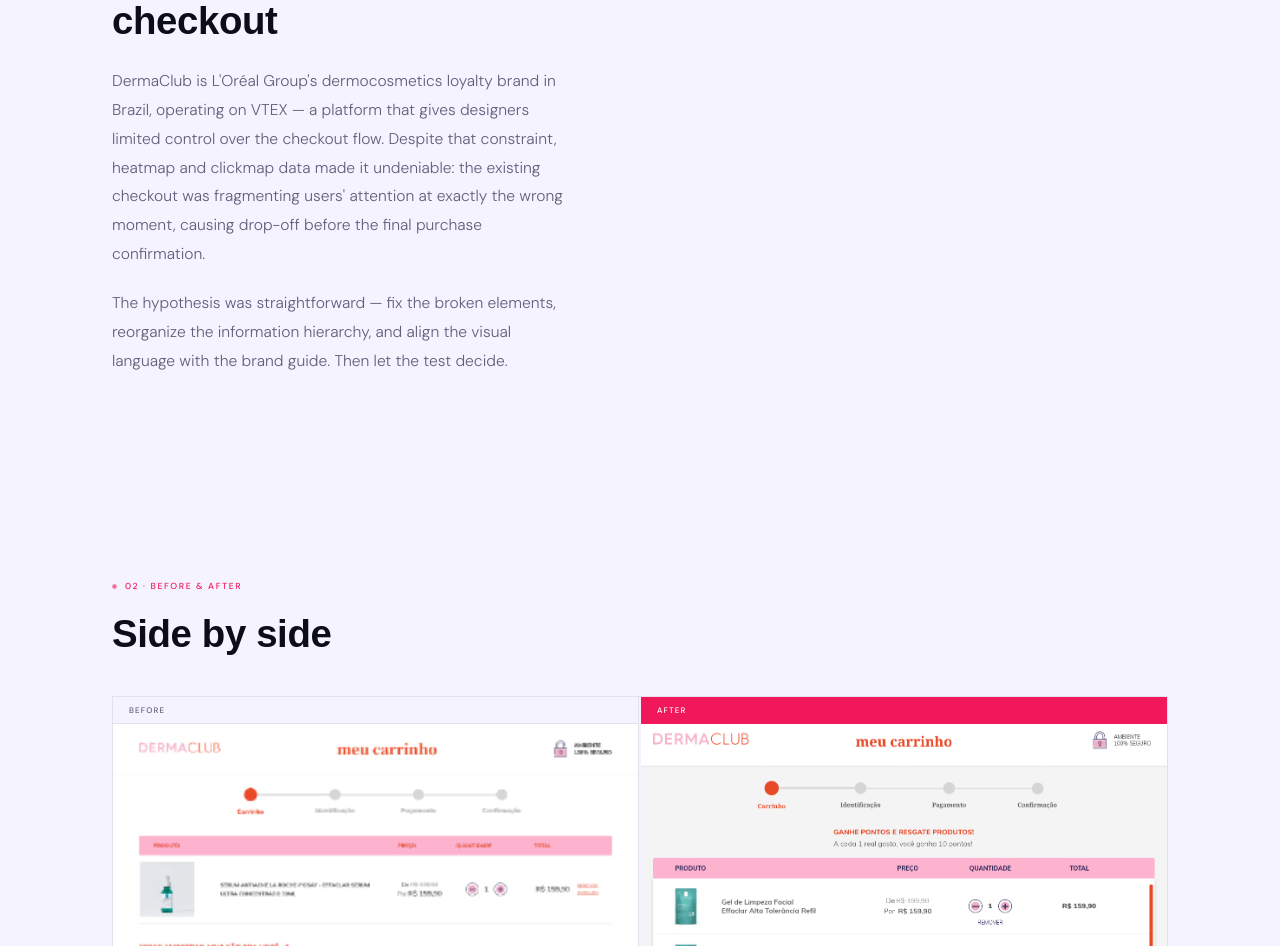
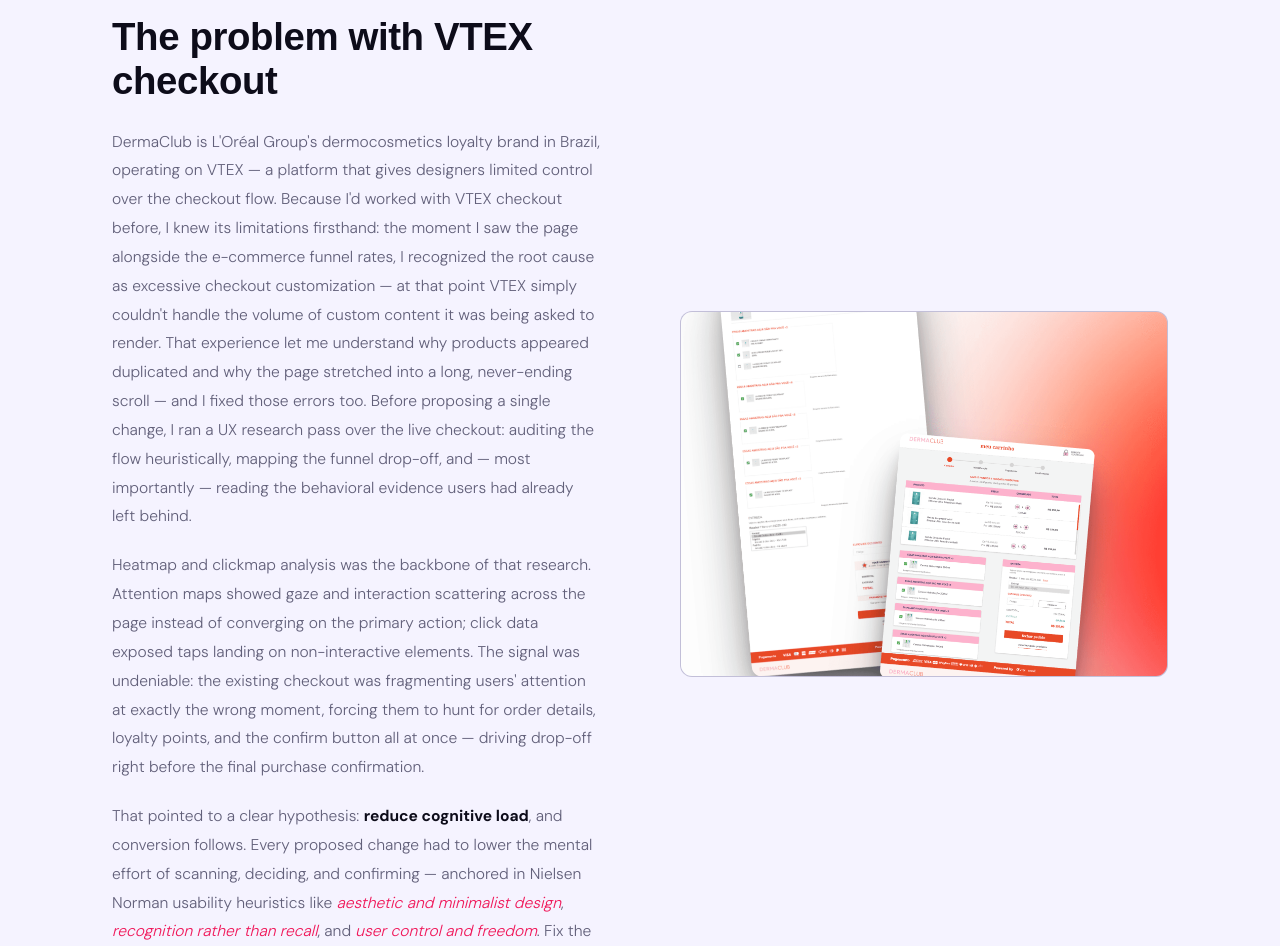
Before and after one commit to Tayhlow8/Tayna-portfolio-website, a Vue app: page /work/dermaclub in a window 1280 px wide. Shown: the part 1006-1952 px from the top of the page. Built offline with nearby package versions, Linux system fonts and the light colour scheme; a web font is replaced by a local one.

Commit message:
dermaclub page update
Co-Authored-By: Claude Sonnet 5 <noreply@anthropic.com>

```diff
--- a/src/components/AboutSection.vue
+++ b/src/components/AboutSection.vue
@@ -1,6 +1,10 @@
 <template>
-  <section id="sobre" class="ab-root" ref="sectionEl" aria-labelledby="sobre-heading">
-
+  <section
+    id="sobre"
+    class="ab-root"
+    ref="sectionEl"
+    aria-labelledby="sobre-heading"
+  >
     <!-- Eyebrow -->
     <div class="ab-eyebrow" aria-hidden="true">
       <span class="ab-eyebrow__line"></span>
@@ -28,97 +32,187 @@
     <blockquote
       class="ab-quote"
       :class="{ 'ab-quote--visible': visible }"
-      :style="{ transitionDelay: visible ? `${t.sentences.length * 0.22}s` : '0s' }"
+      :style="{
+        transitionDelay: visible ? `${t.sentences.length * 0.22}s` : '0s',
+      }"
     >
       {{ t.quote }}
     </blockquote>
-
   </section>
 </template>
 
 <script setup>
-import { computed, ref, onMounted, onUnmounted } from 'vue'
+import { computed, ref, onMounted, onUnmounted } from "vue";
 
 const props = defineProps({
-  lang  : { type: String, default: 'PT' },
-  theme : { type: String, default: 'light' },
-})
+  lang: { type: String, default: "PT" },
+  theme: { type: String, default: "light" },
+});
 
 // ── Copy ──────────────────────────────────────────────────
 const copy = {
   PT: {
-    label: 'Sobre mim',
+    label: "Sobre mim",
     sentences: [
-      [{ text: 'Design começa muito ' }, { text: 'antes', hl: true }, { text: ' do pixel.' }],
-      [{ text: 'Passei 5 anos imersa em e-commerce — dos ' }, { text: 'funis de conversão', hl: true }, { text: ' ao ' }, { text: 'checkout,', hl: true }],
-      [{ text: 'da ' }, { text: 'pesquisa de usuário', hl: true }, { text: ' ao ' }, { text: 'design system,', hl: true }],
-      [{ text: 'conectando o que o ' }, { text: 'negócio precisa,', hl: true }, { text: ' o que o ' }, { text: 'usuário sente,', hl: true }],
-      [{ text: 'e expandindo os limites do que a tecnologia consegue ' }, { text: 'entregar.', hl: true }],
+      [
+        { text: "Design começa muito " },
+        { text: "antes", hl: true },
+        { text: " do pixel." },
+      ],
+      [
+        { text: "Passei 5 anos imersa em e-commerce — dos " },
+        { text: "funis de conversão", hl: true },
+        { text: " ao " },
+        { text: "checkout,", hl: true },
+      ],
+      [
+        { text: "da " },
+        { text: "pesquisa de usuário", hl: true },
+        { text: " ao " },
+        { text: "design system,", hl: true },
+      ],
+      [
+        { text: "conectando o que o " },
+        { text: "negócio precisa,", hl: true },
+        { text: " o que o " },
+        { text: "usuário sente,", hl: true },
+      ],
+      [
+        { text: "e expandindo os limites do que a tecnologia consegue " },
+        { text: "entregar.", hl: true },
+      ],
     ],
-    quote: 'Design é a arte de fazer a tecnologia parecer inevitável.',
+    quote: "Design é a arte de fazer a tecnologia parecer inevitável.",
   },
   EN: {
-    label: 'About me',
+    label: "About me",
     sentences: [
-      [{ text: 'Design starts long ' }, { text: 'before', hl: true }, { text: ' the pixel.' }],
-      [{ text: 'I spent 5 years deep in e-commerce — from ' }, { text: 'conversion funnels', hl: true }, { text: ' to ' }, { text: 'checkout flows,', hl: true }],
-      [{ text: 'from ' }, { text: 'user research', hl: true }, { text: ' to ' }, { text: 'design systems,', hl: true }],
-      [{ text: 'connecting business ' }, { text: 'needs,', hl: true }, { text: ' what the ' }, { text: 'user feels,', hl: true }],
-      [{ text: 'and pushing boundaries on what technology can ' }, { text: 'deliver.', hl: true }],
+      [
+        { text: "Design starts long " },
+        { text: "before", hl: true },
+        { text: " the pixel." },
+      ],
+      [
+        { text: "I spent 5 years deep in e-commerce — from " },
+        { text: "conversion funnels", hl: true },
+        { text: " to " },
+        { text: "checkout flows,", hl: true },
+      ],
+      [
+        { text: "from " },
+        { text: "user research", hl: true },
+        { text: " to " },
+        { text: "design systems,", hl: true },
+      ],
+      [
+        { text: "connecting business " },
+        { text: "needs,", hl: true },
+        { text: " " },
+        { text: "user feels,", hl: true },
+      ],
+      [
+        { text: "and pushing boundaries on what technology can " },
+        { text: "deliver.", hl: true },
+      ],
     ],
-    quote: 'Design is the art of making technology feel inevitable.',
+    quote: "Design is the art of making technology feel inevitable.",
   },
   ES: {
-    label: 'Sobre mí',
+    label: "Sobre mí",
     sentences: [
-      [{ text: 'El diseño empieza mucho ' }, { text: 'antes', hl: true }, { text: ' del píxel.' }],
-      [{ text: 'Pasé 5 años en e-commerce — del ' }, { text: 'funnel de conversión', hl: true }, { text: ' al ' }, { text: 'checkout,', hl: true }],
-      [{ text: 'de la ' }, { text: 'investigación de usuario', hl: true }, { text: ' al ' }, { text: 'design system,', hl: true }],
-      [{ text: 'conectando lo que el ' }, { text: 'negocio necesita,', hl: true }, { text: ' lo que el ' }, { text: 'usuario siente,', hl: true }],
-      [{ text: 'y empujando los límites de lo que la tecnología puede ' }, { text: 'entregar.', hl: true }],
+      [
+        { text: "El diseño empieza mucho " },
+        { text: "antes", hl: true },
+        { text: " del píxel." },
+      ],
+      [
+        { text: "Pasé 5 años en e-commerce — del " },
+        { text: "funnel de conversión", hl: true },
+        { text: " al " },
+        { text: "checkout,", hl: true },
+      ],
+      [
+        { text: "de la " },
+        { text: "investigación de usuario", hl: true },
+        { text: " al " },
+        { text: "design system,", hl: true },
+      ],
+      [
+        { text: "conectando lo que el " },
+        { text: "negocio necesita,", hl: true },
+        { text: " lo que el " },
+        { text: "usuario siente,", hl: true },
+      ],
+      [
+        { text: "y empujando los límites de lo que la tecnología puede " },
+        { text: "entregar.", hl: true },
+      ],
     ],
-    quote: 'El diseño es el arte de hacer que la tecnología parezca inevitable.',
+    quote:
+      "El diseño es el arte de hacer que la tecnología parezca inevitable.",
   },
   DE: {
-    label: 'Über mich',
+    label: "Über mich",
     sentences: [
-      [{ text: 'Design beginnt lange ' }, { text: 'vor', hl: true }, { text: ' dem Pixel.' }],
-      [{ text: 'Fünf Jahre im E-Commerce — von ' }, { text: 'Conversion-Funneln', hl: true }, { text: ' bis zum ' }, { text: 'Checkout,', hl: true }],
-      [{ text: 'von ' }, { text: 'User Research', hl: true }, { text: ' bis zum ' }, { text: 'Design System,', hl: true }],
-      [{ text: 'verbinde ich, was das ' }, { text: 'Business braucht,', hl: true }, { text: ' was der ' }, { text: 'Nutzer fühlt,', hl: true }],
-      [{ text: 'und was Technologie wirklich ' }, { text: 'leisten kann.', hl: true }],
+      [
+        { text: "Design beginnt lange " },
+        { text: "vor", hl: true },
+        { text: " dem Pixel." },
+      ],
+      [
+        { text: "Fünf Jahre im E-Commerce — von " },
+        { text: "Conversion-Funneln", hl: true },
+        { text: " bis zum " },
+        { text: "Checkout,", hl: true },
+      ],
+      [
+        { text: "von " },
+        { text: "User Research", hl: true },
+        { text: " bis zum " },
+        { text: "Design System,", hl: true },
+      ],
+      [
+        { text: "verbinde ich, was das " },
+        { text: "Business braucht,", hl: true },
+        { text: " was der " },
+        { text: "Nutzer fühlt,", hl: true },
+      ],
+      [
+        { text: "und was Technologie wirklich " },
+        { text: "leisten kann.", hl: true },
+      ],
     ],
-    quote: 'Design ist die Kunst, Technologie unvermeidlich wirken zu lassen.',
+    quote: "Design ist die Kunst, Technologie unvermeidlich wirken zu lassen.",
   },
-}
+};
 
-const t = computed(() => copy[props.lang] ?? copy.EN)
+const t = computed(() => copy[props.lang] ?? copy.EN);
 
 // ── Visibility trigger ────────────────────────────────────
-const sectionEl = ref(null)
-const visible   = ref(false)
+const sectionEl = ref(null);
+const visible = ref(false);
 
-let observer = null
+let observer = null;
 
 onMounted(() => {
   observer = new IntersectionObserver(
     ([entry]) => {
-      if (entry.isIntersecting) visible.value = true
+      if (entry.isIntersecting) visible.value = true;
     },
     {
       // Negative bottom margin shrinks the detection zone upward.
       // Section must scroll past the bottom 40% of the viewport before triggering —
       // equivalent to the user having scrolled ~60% into the section view.
-      rootMargin: '0px 0px -40% 0px',
-      threshold : 0,
-    }
-  )
-  if (sectionEl.value) observer.observe(sectionEl.value)
-})
+      rootMargin: "0px 0px -40% 0px",
+      threshold: 0,
+    },
+  );
+  if (sectionEl.value) observer.observe(sectionEl.value);
+});
 
 onUnmounted(() => {
-  observer?.disconnect()
-})
+  observer?.disconnect();
+});
 </script>
 
 <style scoped>
@@ -126,109 +220,119 @@ onUnmounted(() => {
    Section
    ════════════════════════════════════════════════════════ */
 .ab-root {
-  padding         : clamp(5rem, 12vh, 9rem) clamp(2rem, 12vw, 14rem);
-  background      : var(--bg);
-  display         : flex;
-  flex-direction  : column;
-  align-items     : center;
-  text-align      : center;
-  gap             : clamp(1rem, 2vh, 1.75rem);
+  padding: clamp(5rem, 12vh, 9rem) clamp(2rem, 12vw, 14rem);
+  background: var(--bg);
+  display: flex;
+  flex-direction: column;
+  align-items: center;
+  text-align: center;
+  gap: clamp(1rem, 2vh, 1.75rem);
 }
 
 /* ════════════════════════════════════════════════════════
    Eyebrow
    ════════════════════════════════════════════════════════ */
 .ab-eyebrow {
-  display        : flex;
-  align-items    : center;
+  display: flex;
+  align-items: center;
   justify-content: center;
-  gap            : 1rem;
-  width          : 100%;
-  margin-bottom  : 0.5rem;
+  gap: 1rem;
+  width: 100%;
+  margin-bottom: 0.5rem;
 }
 .ab-eyebrow__label {
-  font-family    : var(--font-body, 'DM Sans', sans-serif);
-  font-size      : 0.58rem;
-  font-weight    : 500;
-  letter-spacing : 0.18em;
-  text-transform : uppercase;
-  color          : var(--accent, #DB1552);
-  white-space    : nowrap;
-  flex-shrink    : 0;
+  font-family: var(--font-body, "DM Sans", sans-serif);
+  font-size: 0.58rem;
+  font-weight: 500;
+  letter-spacing: 0.18em;
+  text-transform: uppercase;
+  color: var(--accent, #db1552);
+  white-space: nowrap;
+  flex-shrink: 0;
 }
 .ab-eyebrow__line {
-  width      : 3rem;
-  height     : 1px;
+  width: 3rem;
+  height: 1px;
   flex-shrink: 0;
-  background : linear-gradient(90deg, transparent, rgba(219,21,82,0.4), transparent);
+  background: linear-gradient(
+    90deg,
+    transparent,
+    rgba(219, 21, 82, 0.4),
+    transparent
+  );
 }
 
 /* ════════════════════════════════════════════════════════
    Headline
    ════════════════════════════════════════════════════════ */
 .ab-headline {
-  font-family    : var(--font-display, 'Clash Display', sans-serif);
-  font-weight    : 700;
-  font-size      : clamp(1.5rem, 3.2vw, 2.75rem);
-  line-height    : 1.12;
-  letter-spacing : -0.025em;
-  color          : var(--fg);
-  display        : flex;
-  flex-direction : column;
-  align-items    : center;
-  gap            : 0.1em;
-  margin         : 0;
-  max-width      : 72ch;
+  font-family: var(--font-display, "Clash Display", sans-serif);
+  font-weight: 700;
+  font-size: clamp(1.5rem, 3.2vw, 2.75rem);
+  line-height: 1.12;
+  letter-spacing: -0.025em;
+  color: var(--fg);
+  display: flex;
+  flex-direction: column;
+  align-items: center;
+  gap: 0.1em;
+  margin: 0;
+  max-width: 72ch;
 }
-.ab-hl { color: var(--accent, #DB1552); }
+.ab-hl {
+  color: var(--accent, #db1552);
+}
 
 /* ════════════════════════════════════════════════════════
    Sentence fade-in
    ════════════════════════════════════════════════════════ */
 .ab-sentence {
-  display    : block;
-  opacity    : 0.08;
-  transform  : translateY(6px);
-  transition : opacity 0.7s cubic-bezier(0.16, 1, 0.3, 1),
-               transform 0.7s cubic-bezier(0.16, 1, 0.3, 1);
+  display: block;
+  opacity: 0.08;
+  transform: translateY(6px);
+  transition:
+    opacity 0.7s cubic-bezier(0.16, 1, 0.3, 1),
+    transform 0.7s cubic-bezier(0.16, 1, 0.3, 1);
 }
 .ab-sentence--visible {
-  opacity   : 1;
-  transform : translateY(0);
+  opacity: 1;
+  transform: translateY(0);
 }
 
 /* ════════════════════════════════════════════════════════
    Quote
    ════════════════════════════════════════════════════════ */
 .ab-quote {
-  font-family    : var(--font-display, 'Clash Display', sans-serif);
-  font-weight    : 200;
-  font-style     : italic;
-  font-size      : clamp(0.85rem, 1.4vw, 1.1rem);
-  line-height    : 1.6;
-  color          : var(--fg-muted, rgba(13,12,26,0.5));
-  border         : none;
-  padding        : 0;
-  margin-top     : 0.5rem;
-  max-width      : 48ch;
-  opacity        : 0.08;
-  transform      : translateY(6px);
-  transition     : opacity 0.7s cubic-bezier(0.16, 1, 0.3, 1),
-                   transform 0.7s cubic-bezier(0.16, 1, 0.3, 1);
+  font-family: var(--font-display, "Clash Display", sans-serif);
+  font-weight: 200;
+  font-style: italic;
+  font-size: clamp(0.85rem, 1.4vw, 1.1rem);
+  line-height: 1.6;
+  color: var(--fg-muted, rgba(13, 12, 26, 0.5));
+  border: none;
+  padding: 0;
+  margin-top: 0.5rem;
+  max-width: 48ch;
+  opacity: 0.08;
+  transform: translateY(6px);
+  transition:
+    opacity 0.7s cubic-bezier(0.16, 1, 0.3, 1),
+    transform 0.7s cubic-bezier(0.16, 1, 0.3, 1);
 }
 .ab-quote--visible {
-  opacity   : 1;
-  transform : translateY(0);
+  opacity: 1;
+  transform: translateY(0);
 }
 
 /* ════════════════════════════════════════════════════════
    Reduced motion
    ════════════════════════════════════════════════════════ */
 @media (prefers-reduced-motion: reduce) {
-  .ab-sentence, .ab-quote {
-    transition : none;
-    opacity    : 1;
-    transform  : none;
+  .ab-sentence,
+  .ab-quote {
+    transition: none;
+    opacity: 1;
+    transform: none;
   }
 }
 </style>
--- a/src/views/cases/DermaCluCase.vue
+++ b/src/views/cases/DermaCluCase.vue
@@ -19,8 +19,10 @@
         </h1>
 
         <p class="case-subtitle">
-          Redesigning a broken checkout experience through heatmap-driven
-          insights — and shipping a variant that lifted revenue by&nbsp;+7.1%.
+          Redesigning a broken checkout experience through UX research and
+          heatmap analysis — grounded in a cognitive-load hypothesis and Nielsen
+          Norman usability heuristics — and shipping a variant that lifted
+          revenue by&nbsp;+7.1%.
         </p>
 
         <div class="case-meta-row">
@@ -66,24 +68,60 @@
 
     <!-- ── CONTEXT ────────────────────────────────────────────── -->
     <section class="case-section">
-      <div class="case-wrap case-wrap--narrow">
+      <div class="case-wrap">
+        <div class="context-grid">
+          <div class="context-text">
             <div class="section-label" aria-hidden="true">01 · Context</div>
             <h2 class="section-heading">
               The&nbsp;problem with&nbsp;VTEX checkout
             </h2>
             <p class="section-body">
-          DermaClub is L'Oréal Group's dermocosmetics loyalty brand in Brazil,
-          operating on VTEX — a platform that gives designers limited control
-          over the checkout flow. Despite that constraint, heatmap and clickmap
-          data made it undeniable: the existing checkout was fragmenting users'
-          attention at exactly the wrong moment, causing drop-off before the
-          final purchase confirmation.
+              DermaClub is L'Oréal Group's dermocosmetics loyalty brand in
+              Brazil, operating on VTEX — a platform that gives designers
+              limited control over the checkout flow. Because I'd worked with
+              VTEX checkout before, I knew its limitations firsthand: the moment
+              I saw the page alongside the e-commerce funnel rates, I recognized
+              the root cause as excessive checkout customization — at that point
+              VTEX simply couldn't handle the volume of custom content it was
+              being asked to render. That experience let me understand why
+              products appeared duplicated and why the page stretched into a
+              long, never-ending scroll — and I fixed those errors too. Before
+              proposing a single change, I ran a UX research pass over the live
+              checkout: auditing the flow heuristically, mapping the funnel
+              drop-off, and — most importantly — reading the behavioral evidence
+              users had already left behind.
             </p>
             <p class="section-body">
-          The hypothesis was straightforward — fix the broken elements,
-          reorganize the information hierarchy, and align the visual language
-          with the brand guide. Then let the test decide.
+              Heatmap and clickmap analysis was the backbone of that research.
+              Attention maps showed gaze and interaction scattering across the
+              page instead of converging on the primary action; click data
+              exposed taps landing on non-interactive elements. The signal was
+              undeniable: the existing checkout was fragmenting users' attention
+              at exactly the wrong moment, forcing them to hunt for order
+              details, loyalty points, and the confirm button all at once —
+              driving drop-off right before the final purchase confirmation.
             </p>
+            <p class="section-body">
+              That pointed to a clear hypothesis:
+              <strong>reduce cognitive load</strong>, and conversion follows.
+              Every proposed change had to lower the mental effort of scanning,
+              deciding, and confirming — anchored in Nielsen Norman usability
+              heuristics like <em>aesthetic and minimalist design</em>,
+              <em>recognition rather than recall</em>, and
+              <em>user control and freedom</em>. Fix the broken elements,
+              reorganize the information hierarchy, align the visual language
+              with the brand guide — then let an A/B test decide.
+            </p>
+          </div>
+          <div class="context-image-wrap">
+            <img
+              :src="imgContext"
+              alt="DermaClub checkout screen highlighting the fragmented layout identified through heatmap analysis"
+              class="context-image"
+              loading="lazy"
+            />
+          </div>
+        </div>
       </div>
     </section>
 
@@ -234,9 +272,9 @@
             <p class="section-body">
               The redesigned variant was tested against the original in a
               controlled A/B experiment. All three primary metrics improved —
-              validating the hypothesis that clarity, hierarchy, and brand
-              consistency directly drive conversion in high-stakes checkout
-              flows.
+              validating the cognitive-load hypothesis: when a high-stakes
+              checkout demands less mental effort to scan, decide, and confirm,
+              more users convert.
             </p>
 
             <div class="results-cards">
@@ -290,6 +328,7 @@ import { useLang } from "../../composables/useLang";
 import ContactSection from "../../../secoes/ContactSection.vue";
 import imgBefore from "../../../imagens cases/dermaclub/checkout before.avif";
 import imgAfter from "../../../imagens cases/dermaclub/checkout after.avif";
+import imgContext from "../../assets/dermaclub checkout.png";
 
 const props = defineProps({
   lang: { type: String, default: "EN" },
@@ -641,6 +680,51 @@ const results = [
 .section-body:last-child {
   margin-bottom: 0;
 }
+.section-body strong {
+  color: var(--fg);
+  font-weight: 600;
+}
+.section-body em {
+  font-style: italic;
+  color: var(--accent);
+}
+
+/* ── CONTEXT GRID ────────────────────────────────────────── */
+.context-grid {
+  display: grid;
+  grid-template-columns: 1fr;
+  gap: 3rem;
+  align-items: center;
+}
+@media (min-width: 1024px) {
+  .context-grid {
+    grid-template-columns: 1fr 1fr;
+    gap: 5rem;
+  }
+}
+
+.context-text .section-body {
+  max-width: 56ch;
+}
+
+.context-image-wrap {
+  overflow: hidden;
+  background: var(--fg-faint);
+  border: 1px solid var(--border);
+  border-radius: 12px;
+  aspect-ratio: 4 / 3;
+}
+.context-image {
+  width: 100%;
+  height: 100%;
+  object-fit: cover;
+  object-position: top;
+  display: block;
+  transition: transform 0.6s var(--ease-expo);
+}
+.context-image-wrap:hover .context-image {
+  transform: scale(1.02);
+}
 
 /* ── BEFORE / AFTER ──────────────────────────────────────── */
 .ba-grid {
```
Also changed, not shown: src/assets/dermaclub checkout.png (added). Lines whose indentation alone changed are shown as unchanged.
